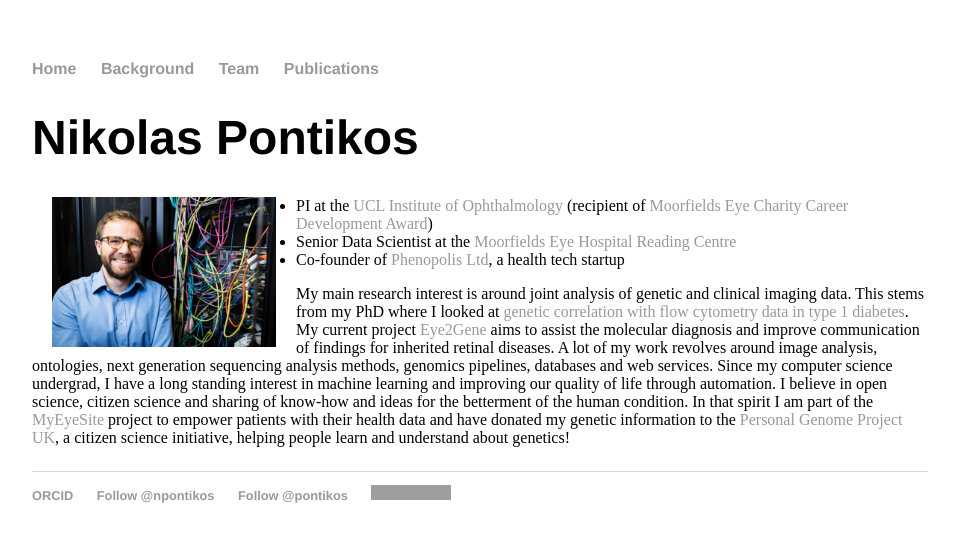
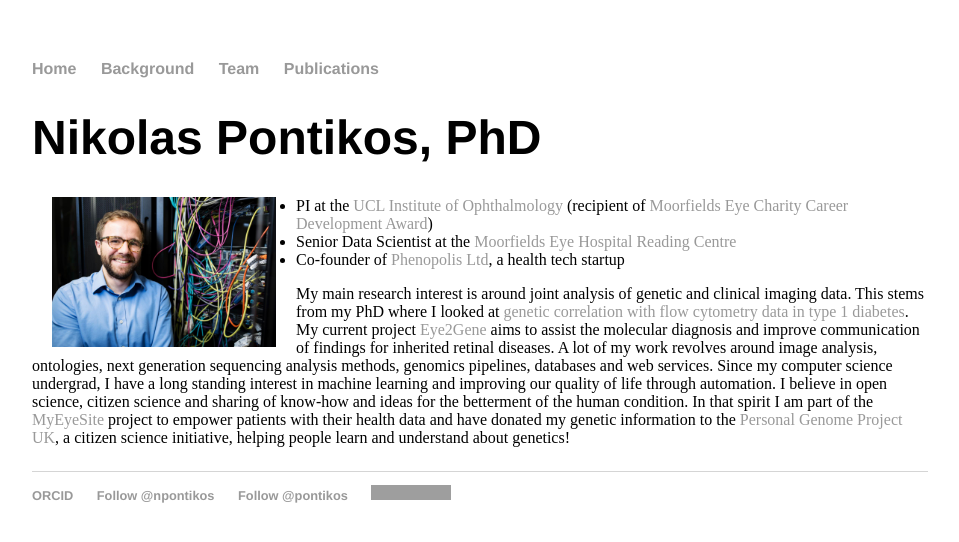
Before and after one commit to pontikos/pontikos.github.io, a Jekyll site: the page built from index.html, in a window 1280 px wide. Shown: the top 542 px of the page, without its empty margins (160-1119 px from the left). Built offline with Jekyll 4.4.1, drawn with Linux system fonts in a browser that asks for light colours; comment, search, counter and statistics services are not loaded; grey boxes are pictures that could not be loaded.

Commit message:
Update index.html

```diff
--- a/index.html
+++ b/index.html
@@ -1,10 +1,10 @@
 ---
 layout: default
-title: Nikolas Pontikos
+title: Nikolas Pontikos, Phd
 ---
 
 <!-- <div class="blurb"> -->
-<h1>Nikolas Pontikos</h1>
+<h1>Nikolas Pontikos, PhD</h1>
 
 <p>
 <img src="pontikos_profile.jpeg" alt="Nikolas Pontikos, Phd, Scientist" width="25%" style="float: left; padding: 0 15pt;">
```
